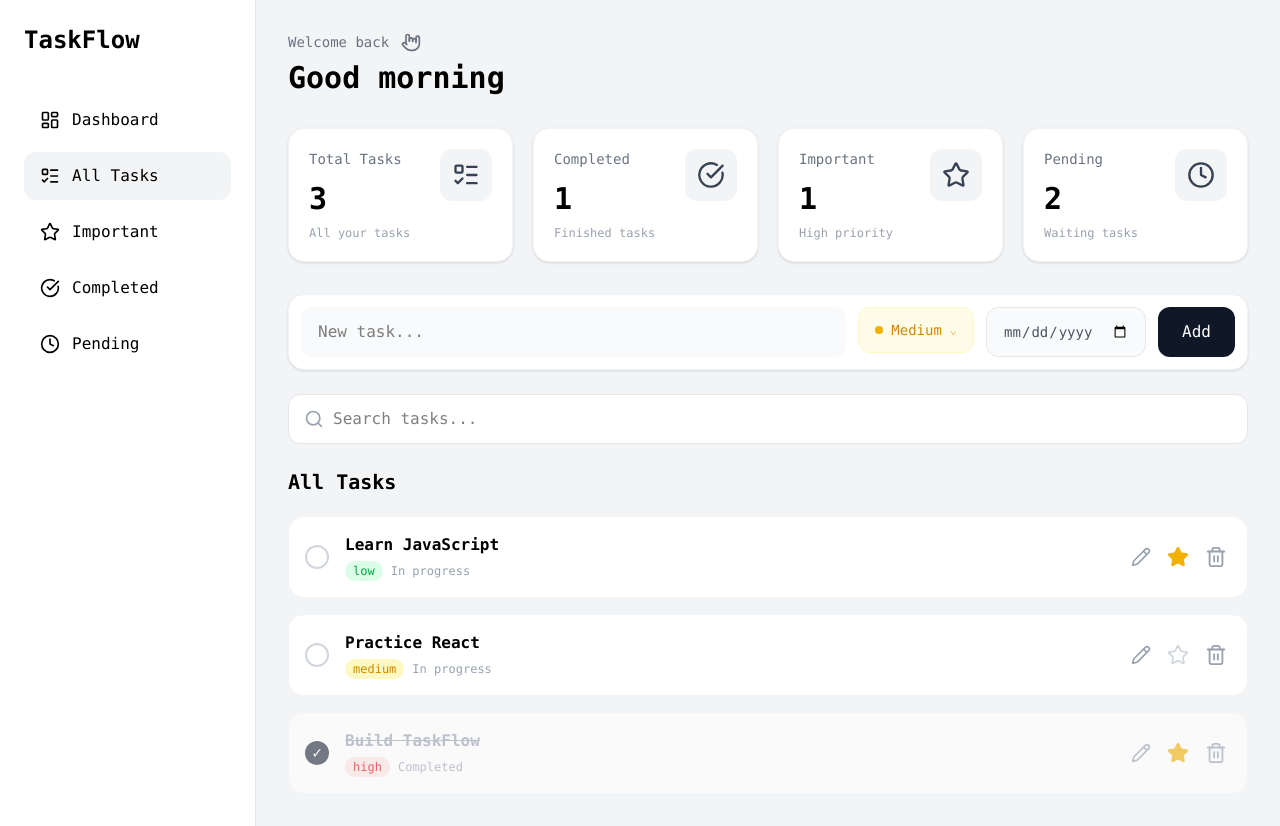
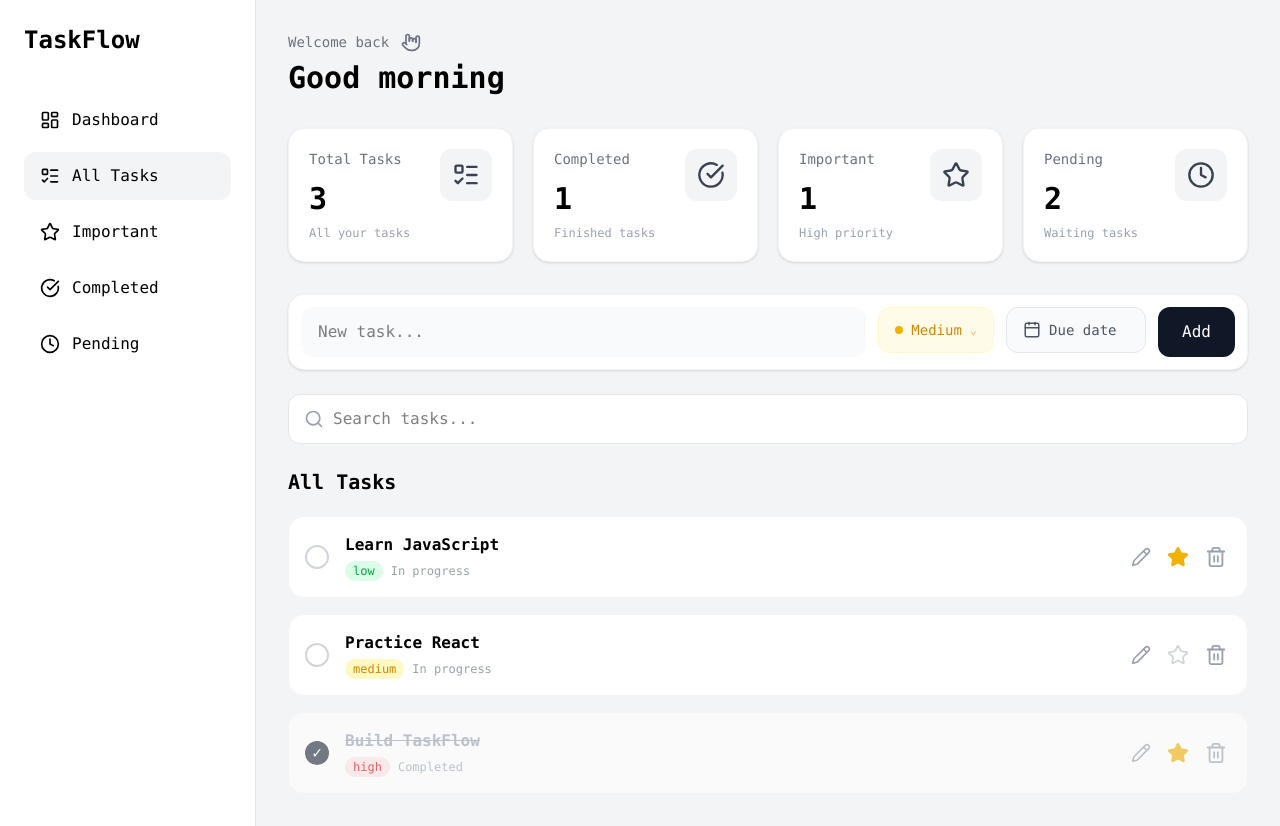
Before and after one commit to zahra-alvandi/taskflow, a React (Vite) app: page / in a window 1280 px wide. Built offline with nearby package versions, Linux system fonts and the light colour scheme.

Commit message:
feat: add task due date picker

```diff
--- a/package.json
+++ b/package.json
@@ -13,6 +13,7 @@
     "@tailwindcss/vite": "^4.3.3",
     "lucide-react": "^1.41.0",
     "react": "^19.2.8",
+    "react-datepicker": "^9.1.0",
     "react-dom": "^19.2.8",
     "tailwindcss": "^4.3.3"
   },
--- a/src/components/AddTasks.jsx
+++ b/src/components/AddTasks.jsx
@@ -1,4 +1,7 @@
 import { useEffect, useState } from "react";
+import { Calendar } from "lucide-react";
+import DatePicker from "react-datepicker";
+import "react-datepicker/dist/react-datepicker.css";
 
 function AddTask({ addTask }) {
   const [title, setTitle] = useState("");
@@ -31,7 +34,7 @@ function AddTask({ addTask }) {
           addTask(event, title, priority, dueDate);
           setTitle("");
           setPriority("medium");
-
+          setDueDate("");
           setShowPriority(false);
         }}
         className="bg-white p-3 rounded-2xl border border-gray-100 shadow-sm flex gap-3 mb-6"
@@ -117,11 +120,42 @@ function AddTask({ addTask }) {
           )}
         </div>
 
-        <input
-          type="date"
-          value={dueDate}
-          onChange={(event) => setdueDate(event.target.value)}
-          className="px-4 py-3 rounded-xl bg-gray-50 border border-gray-200 text-sm text-gray-600 outline-none focus:border-gray-400 transition"
+        <DatePicker
+          selected={dueDate ? new Date(dueDate + "T00:00:00") : null}
+          onChange={(date) => {
+            if (date) {
+              const year = date.getFullYear();
+              const month = String(date.getMonth() + 1).padStart(2, "0");
+              const day = String(date.getDate()).padStart(2, "0");
+
+              setDueDate(`${year}-${month}-${day}`);
+            } else {
+              setDueDate("");
+            }
+          }}
+          shouldCloseOnSelect={true}
+          dateFormat="MMM d, yyyy"
+          placeholderText="Due date"
+          customInput={
+            <button
+              type="button"
+              className="w-full min-w-[140px] whitespace-nowrap px-4 py-3 rounded-xl bg-gray-50 border border-gray-200 text-sm text-gray-600 hover:bg-gray-100 hover:cursor-pointer transition flex items-center gap-2"
+            >
+              <Calendar size={18} />
+              <span>
+                {dueDate
+                  ? new Date(dueDate + "T00:00:00").toLocaleDateString(
+                      "en-US",
+                      {
+                        month: "short",
+                        day: "numeric",
+                        year: "numeric",
+                      },
+                    )
+                  : "Due date"}
+              </span>
+            </button>
+          }
         />
 
         <button className="px-6 py-3 rounded-xl bg-gray-900 text-white font-medium hover:bg-gray-700 transition cursor-pointer">
--- a/src/components/TaskCard.jsx
+++ b/src/components/TaskCard.jsx
@@ -4,6 +4,25 @@ import { Star, Trash2, Pencil } from "lucide-react";
 function TaskCard({ task, toggleTask, toggleImportant, deleteTask, editTask }) {
   const [isEditing, setIsEditing] = useState(false);
   const [editTitle, setEditTitle] = useState(task.title);
+
+  const formatDueDate = (date) => {
+    return new Date(date).toLocaleDateString("en-US", {
+      month: "short",
+      day: "numeric",
+      year: "numeric",
+    });
+  };
+
+  const isOverdue = (date) => {
+    const today = new Date();
+    const dueDate = new Date(date);
+
+    today.setHours(0, 0, 0, 0);
+    dueDate.setHours(0, 0, 0, 0);
+
+    return dueDate < today;
+  };
+
   return (
     <div
       onClick={() => toggleTask(task.id)}
@@ -76,7 +95,17 @@ function TaskCard({ task, toggleTask, toggleImportant, deleteTask, editTask }) {
             </div>
           )}
           {task.dueDate && (
-            <p className="text-xs text-gray-400 mt-1">Due {task.dueDate}</p>
+            <p
+              className={`text-xs mt-1 ${
+                isOverdue(task.dueDate) && !task.completed
+                  ? "text-red-500 font-medium"
+                  : "text-gray-400"
+              }`}
+            >
+              {isOverdue(task.dueDate) && !task.completed
+                ? `Overdue · ${formatDueDate(task.dueDate)}`
+                : `Due ${formatDueDate(task.dueDate)}`}
+            </p>
           )}
         </div>
       </div>
--- a/src/index.css
+++ b/src/index.css
@@ -1 +1,40 @@
 @import "tailwindcss";
+
+.react-datepicker {
+  border: 1px solid #e5e7eb !important;
+  border-radius: 16px !important;
+  font-family: inherit !important;
+  overflow: hidden;
+}
+
+.react-datepicker__header {
+  background: white !important;
+  border-bottom: 1px solid #f3f4f6 !important;
+}
+
+.react-datepicker__current-month {
+  color: #111827 !important;
+  font-weight: 600 !important;
+}
+
+.react-datepicker__day-name {
+  color: #9ca3af !important;
+}
+
+.react-datepicker__day {
+  border-radius: 8px !important;
+}
+
+.react-datepicker__day:hover {
+  border-radius: 8px !important;
+}
+
+.react-datepicker__day--selected {
+  background: #111827 !important;
+  color: white !important;
+}
+
+.react-datepicker__day--keyboard-selected {
+  background: #f3f4f6 !important;
+  color: #111827 !important;
+}
```
Also changed, not shown: 1 other file (tests, documents, lock files or other folders).
